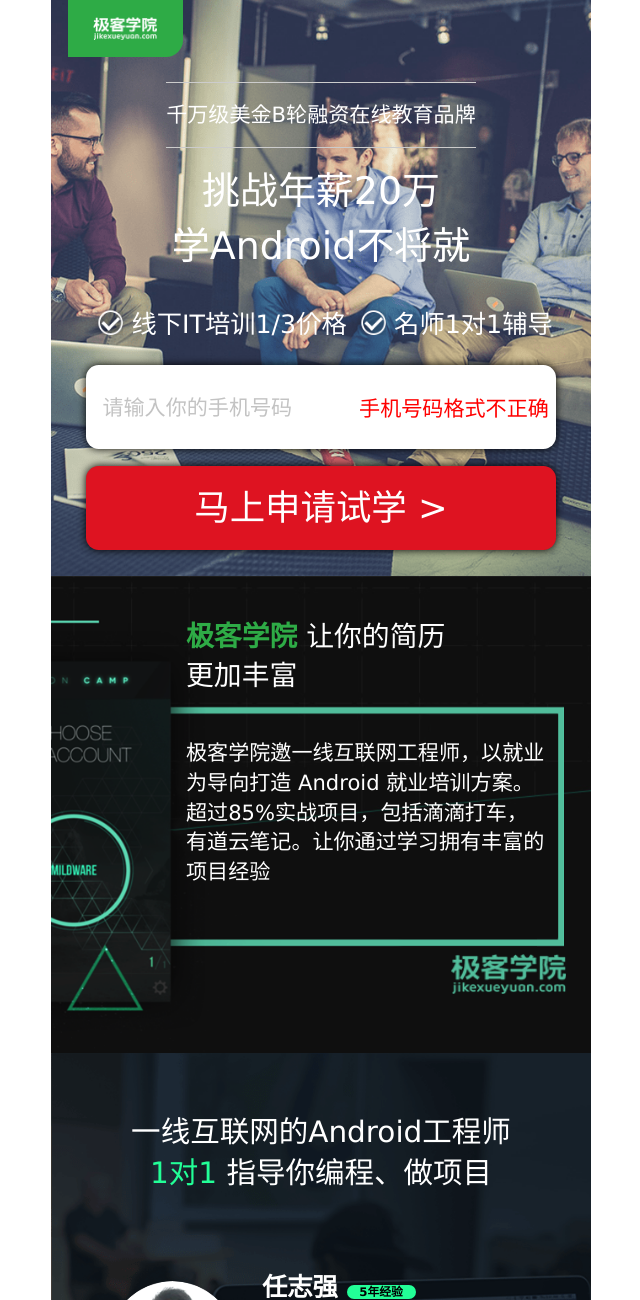
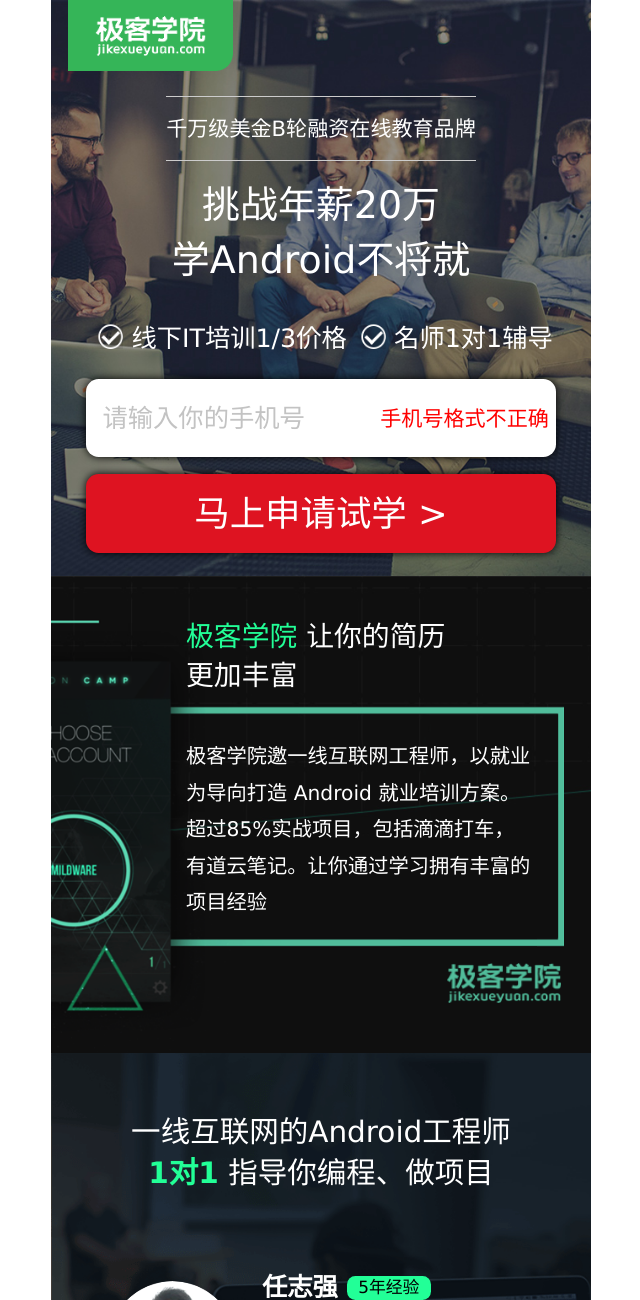
Before and after one commit to hizeng/projectTest, a website: page index.html in a window 1280 px wide. Shown: the top 1300 px of the page, without its empty margins (319-959 px from the left). Drawn offline with Linux system fonts and the light colour scheme.

Commit message:
changes some css

```diff
--- a/index.html
+++ b/index.html
@@ -17,7 +17,7 @@
 <body>
     <!-- 首页 -->
     <div class="homepage">
-        <img src="./img/logojike.png" alt="logo">
+        <img src="./img/jikelogo01.png" alt="logo">
         <div class="top-contend">
             <p class="top-title">千万级美金B轮融资在线教育品牌</p>
             <p class="top-middle">挑战年薪20万</p>
@@ -26,8 +26,8 @@
             <span><i></i>名师1对1辅导</span>
         </div>
         <div class="phone-get">
-            <input type="text" placeholder="请输入你的手机号码" class="phone-number">
-            <i class="phone-number-tip">手机号码格式不正确</i>
+            <input type="text" placeholder="请输入你的手机号" class="phone-number">
+            <i class="phone-number-tip">手机号格式不正确</i>
             <button type="button">马上申请试学&nbsp></button>
         </div>
     </div>
@@ -89,27 +89,27 @@
                     <li>
                         <i> &nbsp></i>
                         <hr><em></em>
-                        <p><span>第一个月：</span>
+                        <p><span>第1个月：</span>
                             <br>熟悉Andriod开发环境</p>
                     </li>
                     <li>
                         <i>&nbsp></i>
                         <hr><em></em>
                         <p>
-                            <span>第二个月：</span>
+                            <span>第2个月：</span>
                             <br>学习基础，
                             <br>开发简单应用</p>
                     </li>
                     <li>
                         <i>&nbsp></i>
                         <hr><em></em>
-                        <p><span>第三个月：</span>
+                        <p><span>第3个月：</span>
                             <br>高级Andriod知识和开发技巧</p>
                     </li>
                     <li>
                         <i>&nbsp></i>
                         <hr><em></em>
-                        <p><span>第四个月：</span>
+                        <p><span>第4个月：</span>
                             <br>有道云笔记、滴滴打车等实战项目</p>
                     </li>
                 </ul>
--- a/less/base.less
+++ b/less/base.less
@@ -148,6 +148,7 @@
 input::-webkit-input-placeholder,
 textarea::-webkit-input-placeholder {
   color: #c3c3c3;
+
 }
 input:-moz-placeholder,
 textarea:-moz-placeholder {
--- a/less/style.less
+++ b/less/style.less
@@ -38,22 +38,19 @@
     color: white;
     width: 640/@ppr;
     height: 684/@ppr;
-    background: url("@{bg}/bg-1.png") no-repeat;
+    background: url("@{bg}/bgg1.jpg") no-repeat;
     background-size: 100%;
 
     img {
         display: block;
-        width: 136/@ppr;
-
-        padding: 20/@ppr 30/@ppr;
+        width: 196/@ppr;
         margin-left: 20/@ppr;
-        background-color: @themecolor;
         border-radius: 0 0 20/@ppr 0;
     }
     span {
         display: inline-block;
         font-size: 30/@ppr;
-        font-weight: lighter;
+        font-weight:lighter;
         height: 30/@ppr;
         line-height: 30/@ppr;
         margin-top: 40/@ppr;
@@ -74,22 +71,23 @@
     }
     input {
         display: block;
-        font-size: 25/@ppr;
+        font-size: 30/@ppr;
         border-style: none;
         width: 558/@ppr;
-        height: 100/@ppr;
+        height: 93/@ppr;
         padding-left: 20/@ppr;
         border-radius: 15/@ppr;
         margin: 0/@ppr auto;
         font-weight: lighter;
         box-shadow: 0 0 10/@ppr #000000;
+        color:black;
     }
     button {
         position: relative;
         top: 20/@ppr;
         display: block;
         width: 558/@ppr;
-        height: 100/@ppr;
+        height: 93/@ppr;
         font-size: 42/@ppr;
         margin: 0 auto;
         color: white;
@@ -118,6 +116,7 @@
     line-height: 45/@ppr;
     margin-top: 30/@ppr;
     font-size: 45/@ppr;
+    font-weight:500;
 }
 
 .top-middle2 {
@@ -125,6 +124,7 @@
     line-height: 45/@ppr;
     margin-top: 20/@ppr;
     font-size: 45/@ppr;
+    font-weight:500;
 }
 
 .phone-get {
@@ -140,7 +140,7 @@
     z-index: 2;
 
     right: 50/@ppr;
-    top: 35/@ppr;
+    top: 30/@ppr;
     color: red;
     font-weight: lighter;
 }
@@ -160,24 +160,25 @@
         margin-top: 50/@ppr;
         margin-left: 160/@ppr;
         span {
-            color: @themecolor;
-            font-weight: bold;
+            color: #22FF97;
+            font-weight: 300;
         }
     }
     img {
         display: block;
         width: 136/@ppr;
         height: 48/@ppr;
-        margin-top: 80/@ppr;
-        margin-right: 30/@ppr;
+        margin-top: 50/@ppr;
+        margin-right: 35/@ppr;
         float: right;
     }
 }
 
 #resume-contend {
-    width: 430/@ppr;
-    font-size: 25/@ppr;
+    width: 410/@ppr;
+    font-size: 24/@ppr;
     font-weight: 100;
+    line-height: 1.8;
 }
 
 
@@ -199,6 +200,7 @@
     margin: -2px auto;
     padding-top: 70/@ppr;
     span {
+    	font-weight:600;
         color: #22FF97;
     }
 }
@@ -238,13 +240,17 @@
 }
 
 .teacher-exper {
+	display:inline-block;
     width: 100/@ppr;
-    height: 20/@ppr;
+    // height: 20/@ppr;
+    text-align:center;
     background-color: #22FF97;
     border-radius: 10/@ppr;
     color: black;
-    padding: 0 15/@ppr;
-    font-size: 14/@ppr;
+    font-size: 20/@ppr;
+    font-weight:lighter;
+    position:relative;
+    bottom:3/@ppr;
 }
 
 .teacher-info1 {
```
Also changed, not shown: css/style.css, img/bgg1.jpg (added), img/jikelogo01.png (added).
